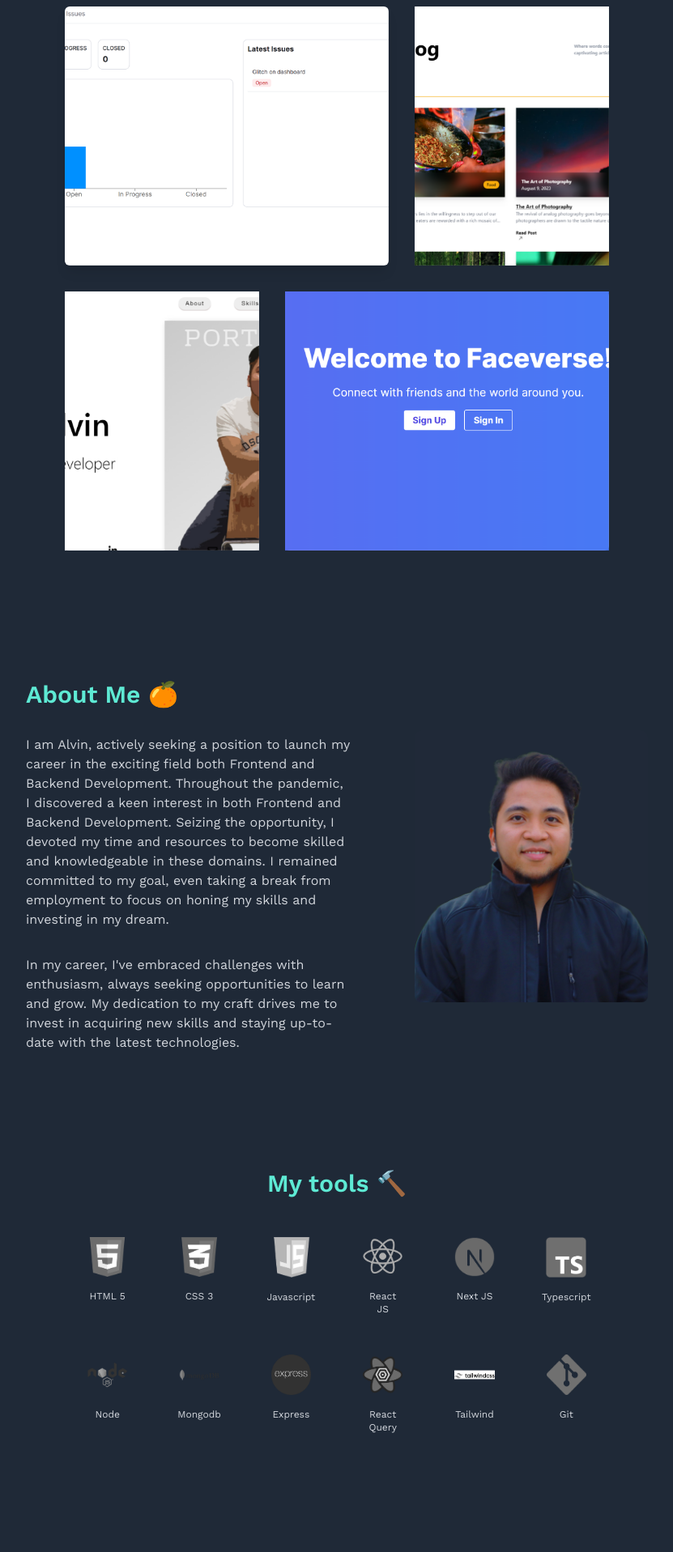
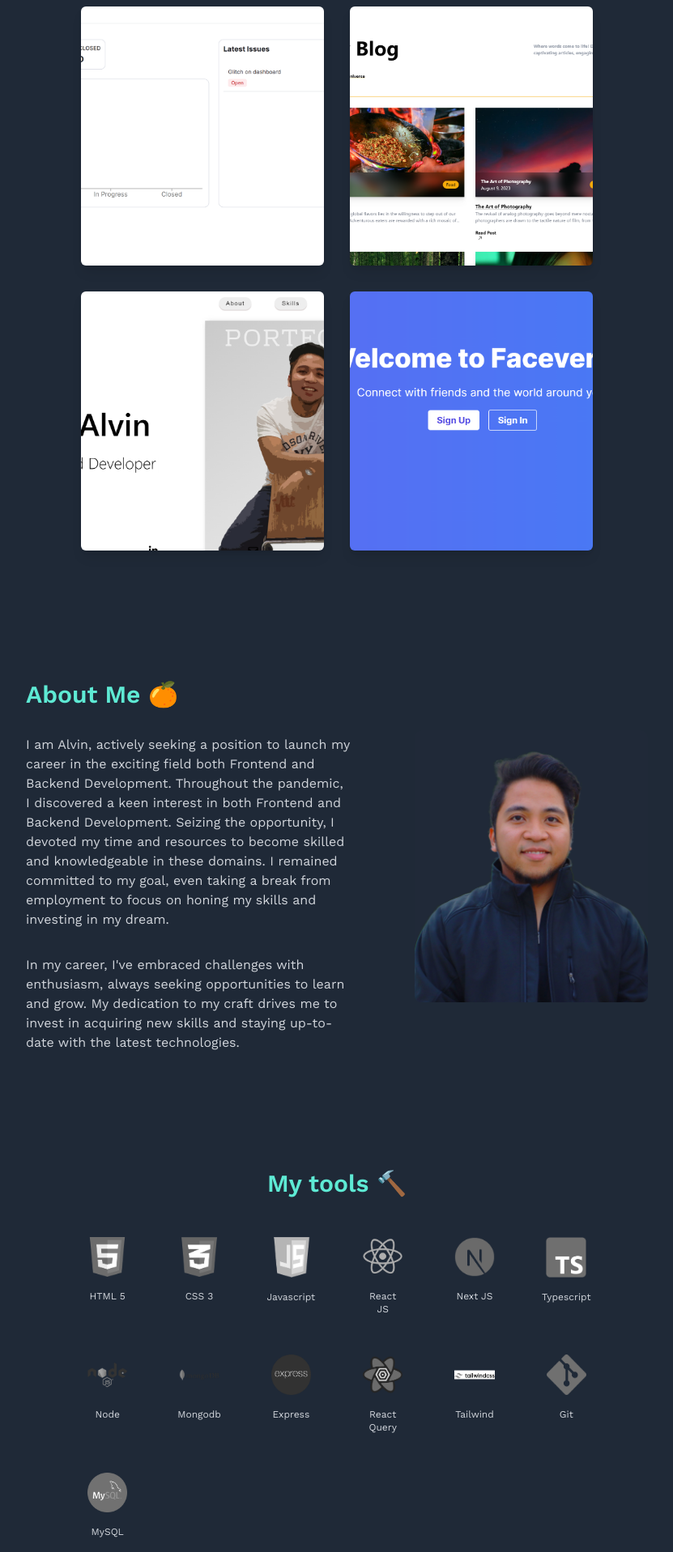
Before and after one commit to alvinbilog/new-portfolio, a Next.js app: page / in a window 1280 px wide. Shown: the part 880-2797 px from the top of the page at 81% size, without its empty margins (224-1055 px from the left). Built offline with nearby package versions, Linux system fonts and the light colour scheme.

Commit message:
Chore: fix project card sizing, added mysql in data and image in assets.

```diff
--- a/src/app/page.js
+++ b/src/app/page.js
@@ -1,16 +1,16 @@
-'use client';
-import Image from 'next/image';
-import { FontAwesomeIcon } from '@fortawesome/react-fontawesome';
-import { faSortDown } from '@fortawesome/free-solid-svg-icons';
+"use client";
+import Image from "next/image";
+import { FontAwesomeIcon } from "@fortawesome/react-fontawesome";
+import { faSortDown } from "@fortawesome/free-solid-svg-icons";
 import {
   faFacebook,
   faGithub,
   faLinkedin,
-} from '@fortawesome/free-brands-svg-icons';
-import Link from 'next/link';
-import tools from '../data/data';
-import React from 'react';
-import { motion } from 'framer-motion';
+} from "@fortawesome/free-brands-svg-icons";
+import Link from "next/link";
+import tools from "../data/data";
+import React from "react";
+import { motion } from "framer-motion";
 
 export default function Home() {
   return (
@@ -69,10 +69,9 @@ export default function Home() {
             />
           </h3>
         </div>
-        <div>
-          <div className="flex flex-col justify-center items-center  md:flex-row md:items-center md:gap-8">
+        <div className="flex flex-col items-center md:flex-row md:flex-wrap md:justify-center md:gap-8">
           <motion.div
-              className="w-72 h-80 my-4 rounded-md overflow-hidden shadow-lg bg-cover bg-center md:w-2/6"
+            className="w-full sm:w-1/2 lg:w-1/3 xl:w-1/4 h-80 my-4 rounded-md overflow-hidden shadow-lg bg-cover bg-center"
             initial={{ x: -500, opacity: 0, scale: 0.5 }}
             animate={{ x: 0, opacity: 1, scale: 1 }}
             transition={{ duration: 1.5 }}
@@ -90,10 +89,9 @@ export default function Home() {
                     Issue Tracker
                   </span>
                   <p className="text-sm text-white p-4">
-                      An application designed for tracking issues. It allows
-                      users to assign tasks, utilize charts for visualization,
-                      and offers filtering capabilities for better issue
-                      management.
+                    An application designed for tracking issues. It allows users
+                    to assign tasks, utilize charts for visualization, and
+                    offers filtering capabilities for better issue management.
                   </p>
                   <p className="text-sm text-white p-4">
                     Next | TypeScript | Tailwind | Prisma | Radix UI | SQL
@@ -122,7 +120,7 @@ export default function Home() {
           </motion.div>
 
           <motion.div
-              className="w-72 h-80 rounded-md bg-green-100/80 md:w-1/5"
+            className="w-full sm:w-1/2 lg:w-1/3 xl:w-1/4 h-80 my-4 rounded-md overflow-hidden shadow-lg bg-cover bg-center"
             initial={{ x: 500, opacity: 0, scale: 0.5 }}
             animate={{ x: 0, opacity: 1, scale: 1 }}
             transition={{ duration: 1.5 }}
@@ -140,10 +138,10 @@ export default function Home() {
                     Blogverse
                   </span>
                   <p className="text-sm text-white p-4">
-                      Blogverse is a blogging platform where users can create
-                      and publish blog posts. It supports multimedia content,
-                      including videos and pictures, and integrates with
-                      Sanity.io for enhanced content management.
+                    Blogverse is a blogging platform where users can create and
+                    publish blog posts. It supports multimedia content,
+                    including videos and pictures, and integrates with Sanity.io
+                    for enhanced content management.
                   </p>
                   <p className="text-sm text-white p-4">
                     Next | TypeScript | Tailwind | Sanity | Auth
@@ -171,9 +169,9 @@ export default function Home() {
             </div>
           </motion.div>
         </div>
-          <div className="flex flex-col justify-center items-center  md:flex-row md:items-center md:gap-8 ">
+        <div className="flex flex-col items-center md:flex-row md:flex-wrap md:justify-center md:gap-8">
           <motion.div
-              className="w-72 h-80 my-4 rounded-md bg-blue-100/80 md:md:w-1/5"
+            className="w-full sm:w-1/2 lg:w-1/3 xl:w-1/4 h-80 my-4 rounded-md overflow-hidden shadow-lg bg-cover bg-center"
             initial={{ x: -500, opacity: 0, scale: 0.5 }}
             animate={{ x: 0, opacity: 1, scale: 1 }}
             transition={{ duration: 1.5 }}
@@ -217,7 +215,7 @@ export default function Home() {
             </div>
           </motion.div>
           <motion.div
-              className="w-72 h-80 rounded-md bg-red-100/80 md:w-2/6"
+            className="w-full sm:w-1/2 lg:w-1/3 xl:w-1/4 h-80 my-4 rounded-md overflow-hidden shadow-lg bg-cover bg-center"
             initial={{ x: 500, opacity: 0, scale: 0.5 }}
             animate={{ x: 0, opacity: 1, scale: 1 }}
             transition={{ duration: 1.5 }}
@@ -277,10 +275,10 @@ export default function Home() {
             </div>
           </motion.div>
         </div>
-        </div>
       </section>
+
       {/* About Me */}
-      <section className="px-10 my-20 flex flex-col  justify-center items-center gap-4 md:gap-20 md:flex-row  md:my-36">
+      <section className="px-10 my-20 flex flex-col  justify-center items-center gap-4 md:gap-20 md:flex-row  md:my-36 ">
         <div className="md:w-2/6 ">
           <h2 className="flex-col flex gap-1 text-3xl text-teal-mild font-semibold">
             About Me 🍊
@@ -359,7 +357,7 @@ export default function Home() {
               className="my-8 flex flex-row justify-center  gap-24
             "
             >
-              <Link href={'https://github.com/peashooter45'}>
+              <Link href={"https://github.com/peashooter45"}>
                 <FontAwesomeIcon
                   icon={faGithub}
                   className="text-2xl text-teal-mild "
@@ -367,7 +365,7 @@ export default function Home() {
               </Link>
               <Link
                 href={
-                  'https://www.linkedin.com/in/alvin-patrick-bilog-095ba6a8/'
+                  "https://www.linkedin.com/in/alvin-patrick-bilog-095ba6a8/"
                 }
               >
                 <FontAwesomeIcon
@@ -375,7 +373,7 @@ export default function Home() {
                   className="text-2xl text-teal-mild"
                 />
               </Link>
-              <Link href={'https://www.facebook.com/peashooter45/'}>
+              <Link href={"https://www.facebook.com/peashooter45/"}>
                 <FontAwesomeIcon
                   icon={faFacebook}
                   className="text-2xl text-teal-mild"
--- a/src/data/data.js
+++ b/src/data/data.js
@@ -84,5 +84,12 @@ var data = [
     alt: 'Git',
     type: 'backend',
   },
+  {
+    id: 114,
+    name: 'MySQL',
+    image: '/assets/mysql.png',
+    alt: 'Git',
+    type: 'db',
+  },
 ];
 export default data;
```
Also changed, not shown: public/assets/mysql.png (added). Lines whose indentation alone changed are shown as unchanged.
